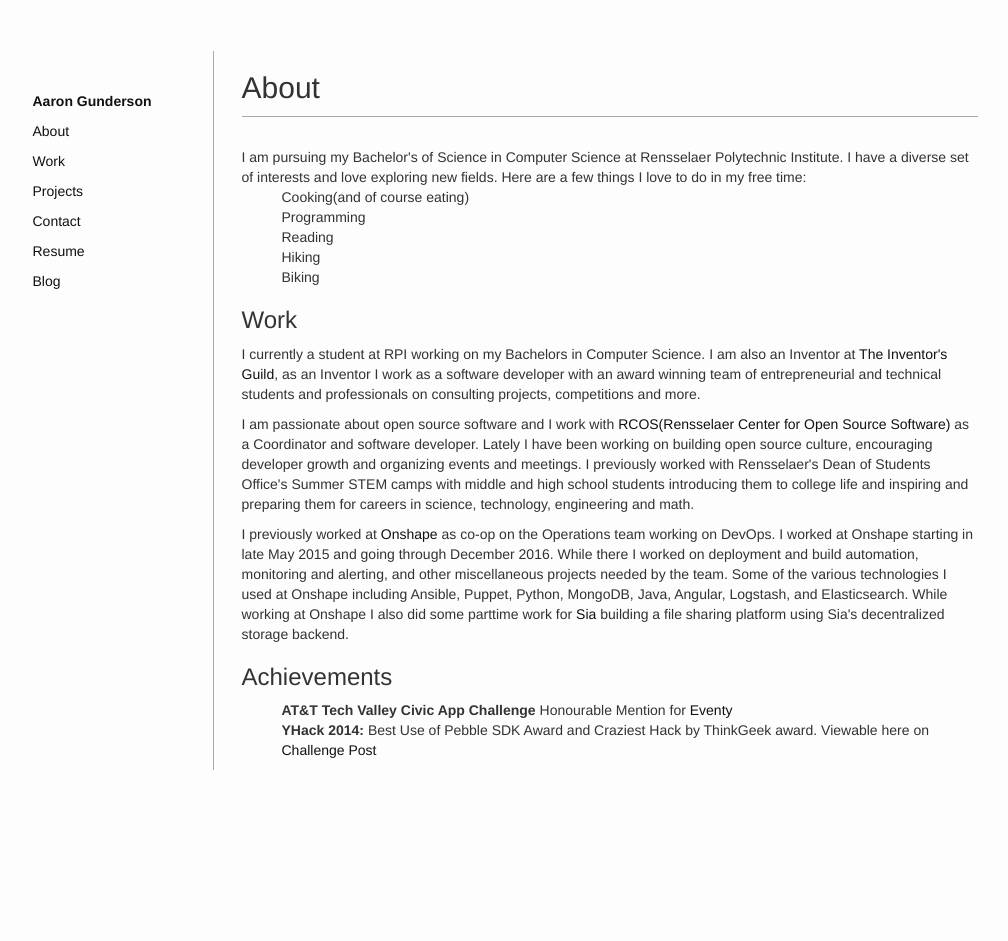
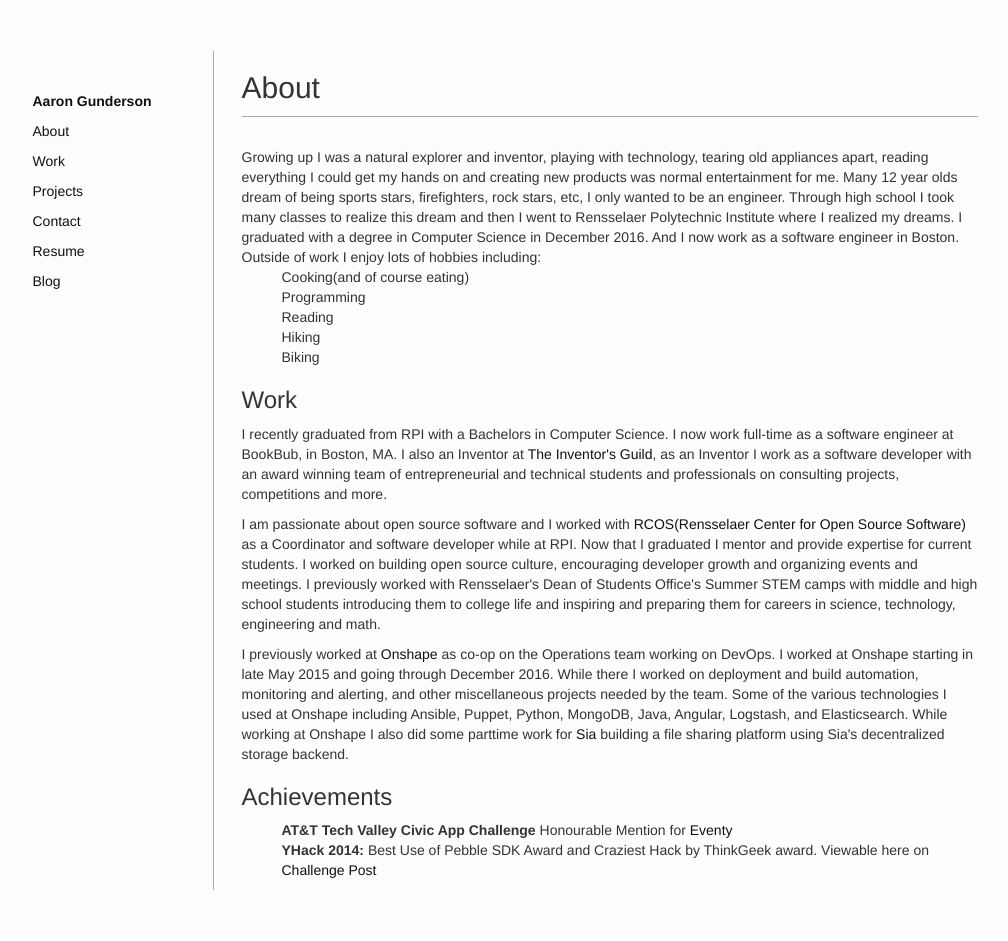
Before and after one commit to agundy/agundy.github.io, a Jekyll site: the page built from about/index.html, in a window 1280 px wide. Shown: the whole page, without its empty margins (135-1143 px from the left). Built offline with Jekyll 4.4.1, drawn with Linux system fonts in a browser that asks for light colours; before the commit the page ends 900 px from its top, so only the background shows below that.

Commit message:
Updated after graduation

```diff
--- a/about/index.html
+++ b/about/index.html
@@ -7,7 +7,16 @@
 
 <div class="row">
     <div class="col-md-12">
-        I am pursuing my Bachelor's of Science in Computer Science at Rensselaer Polytechnic Institute. I have a diverse set of interests and love exploring new fields. Here are a few things I love to do in my free time:
+        Growing up I was a natural explorer and inventor, playing with
+        technology, tearing old appliances apart, reading everything I could
+        get my hands on and creating new products was normal entertainment for
+        me. Many 12 year olds dream of being sports stars, firefighters, rock
+        stars, etc, I only wanted to be an engineer. Through high school I took
+        many classes to realize this dream and then I went to Rensselaer
+        Polytechnic Institute where I realized my dreams. I graduated with a
+        degree in Computer Science in December 2016. And I now work as a
+        software engineer in Boston. Outside of work I enjoy lots of hobbies
+        including:
         <ul>
             <li>Cooking(and of course eating)</li>
             <li>Programming</li>
@@ -18,20 +27,48 @@
 
         <h3>Work</h3>
         <p>
-        I currently a student at RPI working on my Bachelors in Computer Science. I am also an Inventor at <a href="http://theinventorsguild.com/">The Inventor's Guild</a>, as an Inventor I work as a software developer with an award winning team of entrepreneurial and technical students and professionals on consulting projects, competitions and more.
+            I recently graduated from RPI with a Bachelors in Computer Science. I
+            now work full-time as a software engineer at BookBub, in Boston, MA. I
+            also an Inventor at <a href="http://theinventorsguild.com/">The
+            Inventor's Guild</a>, as an Inventor I work as a software developer
+            with an award winning team of entrepreneurial and technical students and
+            professionals on consulting projects, competitions and more.
         </p>
         <p>
-        I am passionate about open source software and I work with <a href="http://rcos.rpi.edu/" title="RCOS">RCOS(Rensselaer Center for Open Source Software)</a> as a Coordinator and software developer. Lately I have been working on building open source culture, encouraging developer growth and organizing events and meetings. I previously worked with Rensselaer's Dean of Students Office's Summer STEM camps with middle and high school students introducing them to college life and inspiring and preparing them for careers in science, technology, engineering and math.
+            I am passionate about open source software and I worked with
+            <a href="http://rcos.rpi.edu/" title="RCOS">RCOS(Rensselaer Center for Open Source Software)</a>
+            as a Coordinator and software developer while at RPI. Now that I
+            graduated I mentor and provide expertise for current students. I
+            worked on building open source culture, encouraging developer
+            growth and organizing events and meetings. I previously worked with
+            Rensselaer's Dean of Students Office's Summer STEM camps with
+            middle and high school students introducing them to college life
+            and inspiring and preparing them for careers in science,
+            technology, engineering and math.
         </p>
         <p>
-        I previously worked at <a href="https://www.onshape.com/">Onshape</a> as co-op on the Operations team working on DevOps. I worked at Onshape starting in late May 2015 and going through December 2016. While there I worked on deployment and build automation, monitoring and alerting, and other miscellaneous projects needed by the team.  Some of the various technologies I used at Onshape including Ansible, Puppet, Python, MongoDB, Java, Angular, Logstash, and Elasticsearch. While working at Onshape I also did some parttime work for <a href="http://www.siacoin.com/">Sia</a> building a file sharing platform using Sia's decentralized storage backend.
+            I previously worked at <a href="https://www.onshape.com/">Onshape</a>
+            as co-op on the Operations team working on DevOps. I worked at Onshape
+            starting in late May 2015 and going through December 2016. While there
+            I worked on deployment and build automation, monitoring and alerting,
+            and other miscellaneous projects needed by the team.  Some of the
+            various technologies I used at Onshape including Ansible, Puppet,
+            Python, MongoDB, Java, Angular, Logstash, and Elasticsearch. While
+            working at Onshape I also did some parttime work for
+            <a href="http://www.siacoin.com/">Sia</a> building a file sharing
+            platform using Sia's decentralized storage backend.
         </p>
 
         <h3>Achievements</h3>
         <ul>
-            <li><b>AT&T Tech Valley Civic App Challenge </b> Honourable Mention for <a href="/projects/eventy/">Eventy</a></li>
-            <li><b>YHack 2014:</b> Best Use of Pebble SDK Award and Craziest Hack by ThinkGeek award. Viewable here on <a
-                href="http://challengepost.com/software/rollingstone-table-45">Challenge Post</a></li>
+            <li>
+                <b>AT&T Tech Valley Civic App Challenge </b>
+                Honourable Mention for <a href="/projects/eventy/">Eventy</a>
+            </li>
+            <li>
+                <b>YHack 2014:</b> Best Use of Pebble SDK Award and Craziest Hack by ThinkGeek award. Viewable here on <a
+                href="http://challengepost.com/software/rollingstone-table-45">Challenge Post</a>
+            </li>
         </ul>
     </div>
 </div>
```
Also changed, not shown: _data/jobs.yml (+11 -0 lines), _data/project_list.yml (line endings or trailing spaces).
